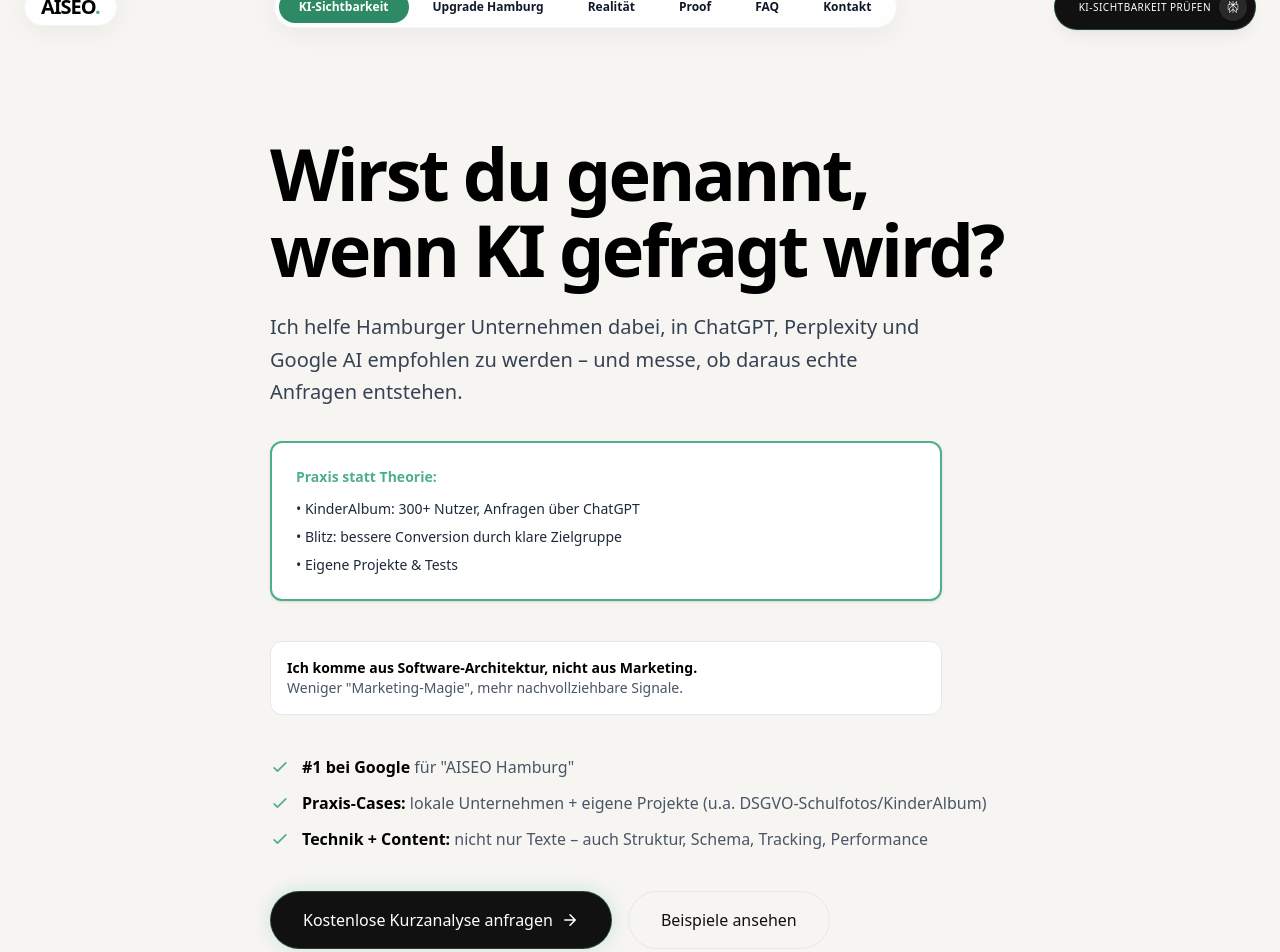
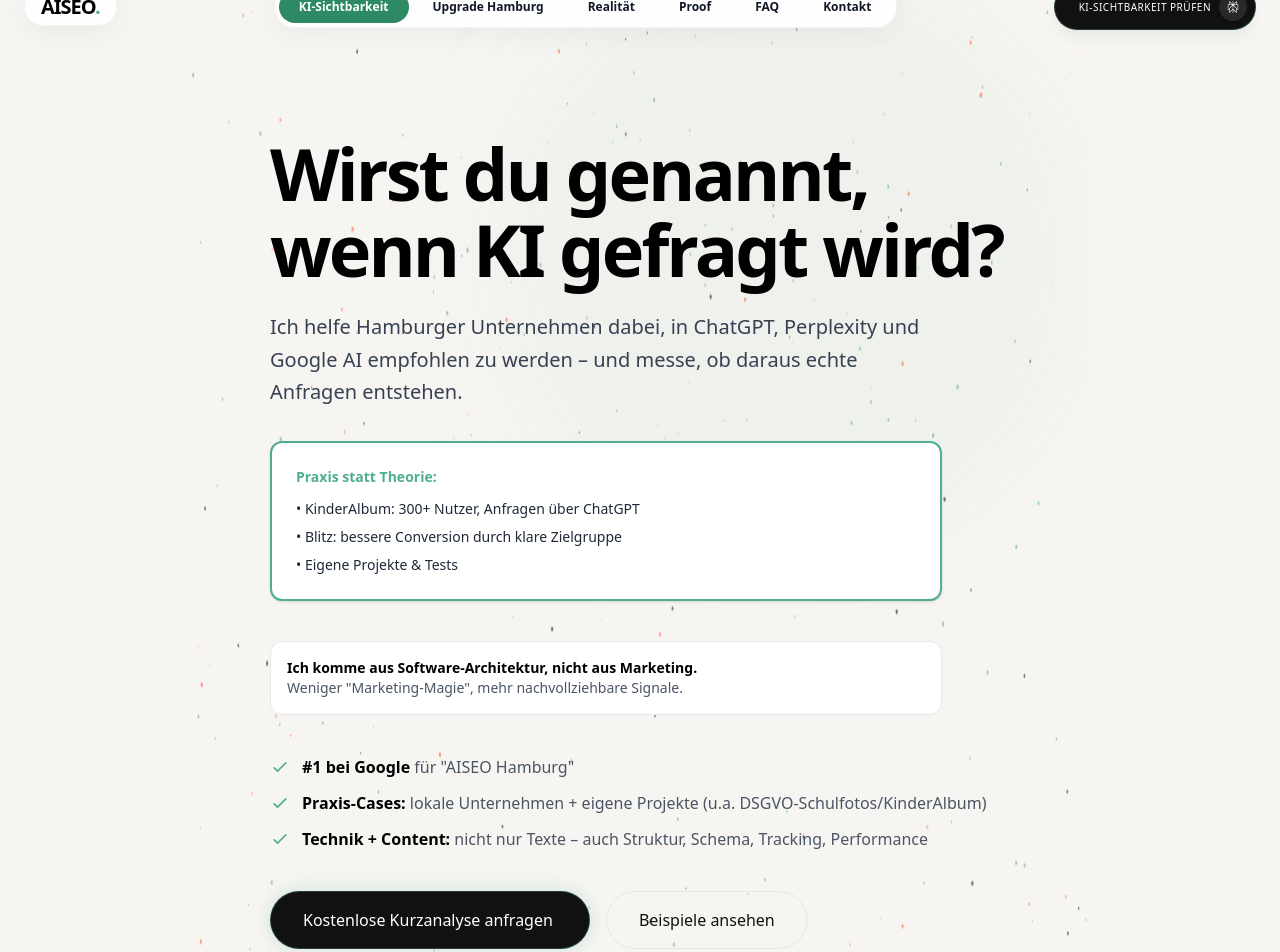
Before and after one commit to VadimShchepin/relaunch, a Next.js app: page /ai-sichtbarkeit in a window 1280 px wide. Shown: the part 40-992 px from the top of the page. Built offline with nearby package versions, Linux system fonts and the light colour scheme; a web font is replaced by a local one.

Commit message:
feat: add hero animation and interactivity to the additional pages

```diff
--- a/app/ai-sichtbarkeit/page.tsx
+++ b/app/ai-sichtbarkeit/page.tsx
@@ -6,10 +6,15 @@
 import { FadeIn } from '@/components/ui/FadeIn';
 import { Button } from '@/components/ui/Button';
 import { CheckIcon, ArrowRightIcon, LoadingIcon } from '@/components/ui/Icons';
+import { PlatformIconLoop } from '@/components/ui/PlatformIconLoop';
+import { AntigravityBackground } from '@/components/ui/AntigravityBackground';
 
 // Hero Section
 const HeroSection: React.FC = () => (
-    <section className="relative pt-32 pb-20 md:pt-52 lg:pt-44 md:pb-28 px-6 md:px-12 lg:px-20 max-w-[900px] mx-auto">
+    <section className="relative pt-32 pb-20 md:pt-52 lg:pt-44 md:pb-28 px-6 md:px-12 lg:px-20 max-w-[900px] mx-auto overflow-hidden">
+        <div className="absolute top-0 right-0 w-[600px] h-[600px] bg-brand-accent/5 rounded-full blur-3xl z-0"></div>
+        <AntigravityBackground />
+        <div className="relative z-10">
             <FadeIn>
                 <h1 className="text-4xl sm:text-5xl md:text-6xl lg:text-7xl font-semibold tracking-[-0.04em] text-black mb-6 leading-[1.05]">
                     Wirst du genannt,<br />wenn KI gefragt wird?
@@ -54,7 +59,12 @@
 
                 {/* CTAs */}
                 <div className="flex flex-col sm:flex-row gap-4">
-                <Button href="#kontakt" primary text="Kostenlose Kurzanalyse anfragen" className="!py-4 !px-8" />
+                    <Button href="#kontakt" primary className="!py-4 !px-6 !pl-8 group">
+                        <span className="relative z-10 flex items-center gap-3">
+                            Kostenlose Kurzanalyse anfragen
+                            <PlatformIconLoop className="!p-0" iconClassName="!w-5 !h-5" />
+                        </span>
+                    </Button>
                     <Button href="#cases" text="Beispiele ansehen" className="!py-4 !px-8" />
                 </div>
 
@@ -63,6 +73,7 @@
                     Keine Sales-Show. 15 Minuten, klare Einschätzung, ob das Thema bei euch überhaupt Sinn macht.
                 </p>
             </FadeIn>
+        </div>
     </section>
 );
 
--- a/app/ai-sichtbarkeits-upgrade-hamburg/page.tsx
+++ b/app/ai-sichtbarkeits-upgrade-hamburg/page.tsx
@@ -7,9 +7,13 @@
 import { Button } from '@/components/ui/Button';
 import { CheckIcon, ArrowRightIcon, LoadingIcon } from '@/components/ui/Icons';
 import { PlatformIconLoop } from '@/components/ui/PlatformIconLoop';
+import { AntigravityBackground } from '@/components/ui/AntigravityBackground';
 
 const HeroSection: React.FC = () => (
-  <section className="relative pt-28 pb-10 md:pt-40 md:pb-16 px-6 md:px-12 lg:px-20 max-w-[900px] mx-auto">
+  <section className="relative pt-28 pb-10 md:pt-40 md:pb-16 px-6 md:px-12 lg:px-20 max-w-[900px] mx-auto overflow-hidden">
+    <div className="absolute top-0 right-0 w-[600px] h-[600px] bg-brand-accent/5 rounded-full blur-3xl z-0"></div>
+    <AntigravityBackground />
+    <div className="relative z-10">
       <FadeIn>
         <div className="inline-flex items-center gap-2 bg-brand-accent/10 border border-brand-accent/20 rounded-full px-4 py-2 mb-7">
           <span className="w-2 h-2 bg-brand-accent rounded-full animate-pulse" />
@@ -55,6 +59,7 @@
           </span>
         </div>
       </FadeIn>
+    </div>
   </section>
 );
 
```
Lines whose indentation alone changed are shown as unchanged.
